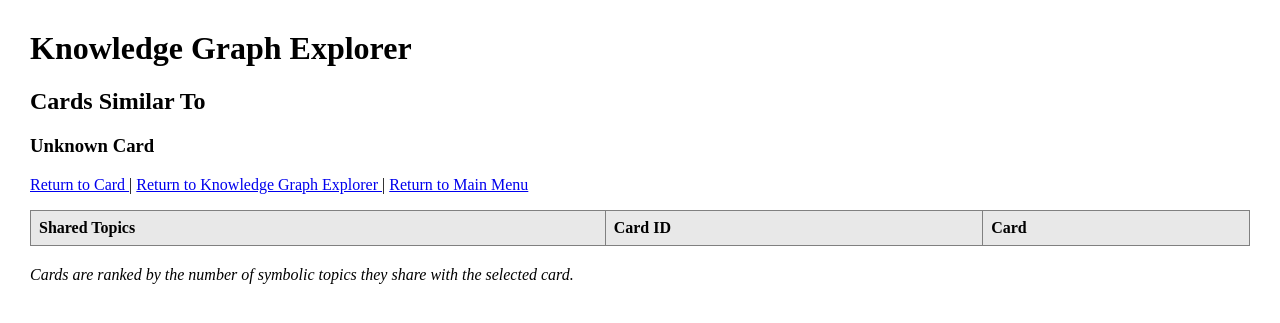
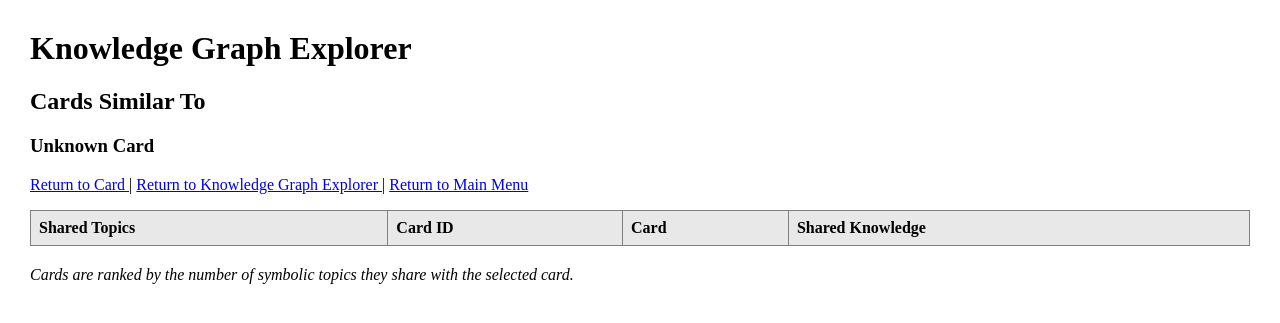
Before and after one commit to spiritbilll-boop/tarot-study-guide, a PHP site: page /knowledge_graph/discover_similar_cards.php in a window 1280 px wide. Shown: the top 323 px of the page. Run offline with PHP 8.4, Linux system fonts and the light colour scheme; data that the repository does not hold is empty.

Commit message:
Show shared knowledge in similar cards

```diff
--- a/knowledge_graph/discover_similar_cards.php
+++ b/knowledge_graph/discover_similar_cards.php
@@ -30,18 +30,30 @@ $row = mysqli_fetch_assoc($result);
 $card_name = $row ? $row["card_name"] : "Unknown Card";
 
 /*
-** Find similar cards
+** Find similar cards and the Topics they share
 */
 
 $sql = "
 SELECT
     c2.id,
     c2.card_name,
-    COUNT(*) AS shared_topics
-FROM entity_topics et1
+    COUNT(*) AS shared_topics,
+    GROUP_CONCAT(
+        CONCAT(d.name, ': ', t.name)
+        ORDER BY d.name, t.name
+        SEPARATOR ' | '
+    ) AS shared_knowledge
+FROM
+    entity_topics et1
 
 JOIN entity_topics et2
     ON et1.topic_id = et2.topic_id
+
+JOIN topics t
+    ON t.id = et1.topic_id
+
+JOIN domains d
+    ON d.id = t.domain_id
 
 JOIN tarot_cards c2
     ON c2.id = et2.entity_id
@@ -96,6 +108,7 @@ td
     border: 1px solid #808080;
     padding: 8px;
     text-align: left;
+    vertical-align: top;
 }
 
 th
@@ -117,6 +130,12 @@ tr:nth-child(even)
 .numeric
 {
     text-align: right;
+    white-space: nowrap;
+}
+
+.shared
+{
+    line-height: 1.5;
 }
 
 </style>
@@ -191,6 +210,12 @@ Card
 
 </th>
 
+<th>
+
+Shared Knowledge
+
+</th>
+
 </tr>
 
 <?php
@@ -228,6 +253,12 @@ while ($row = mysqli_fetch_assoc($result))
 
 </td>
 
+<td class="shared">
+
+<?php echo htmlspecialchars($row["shared_knowledge"]); ?>
+
+</td>
+
 </tr>
 
 <?php
```
